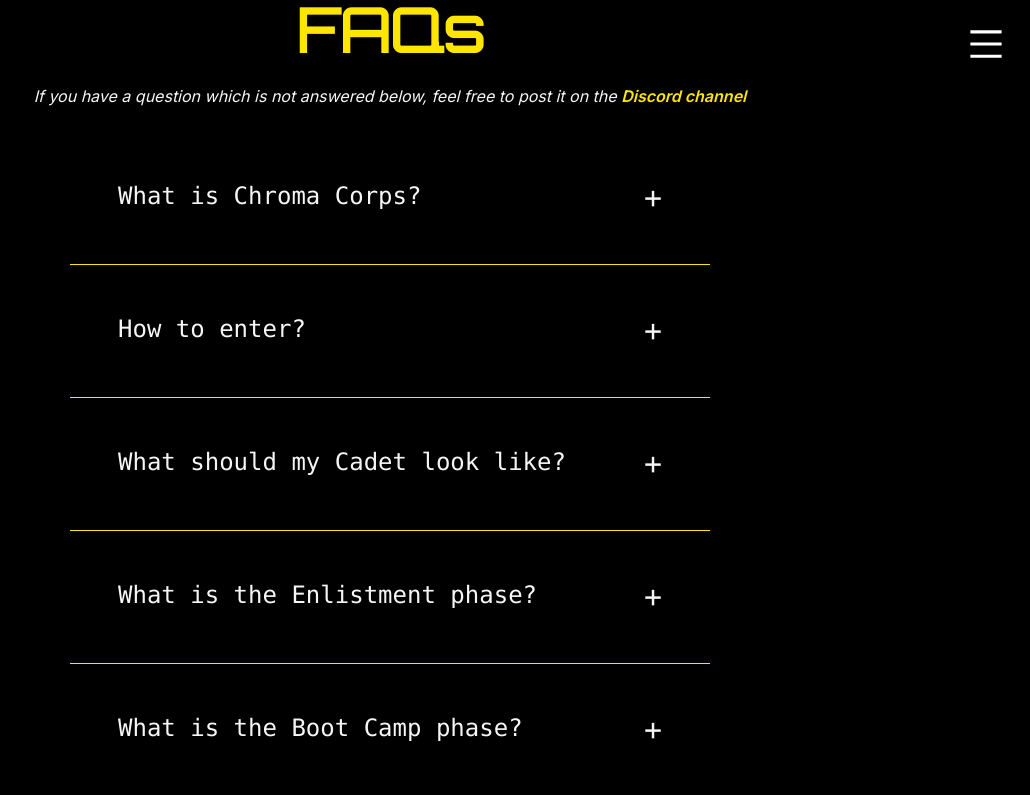
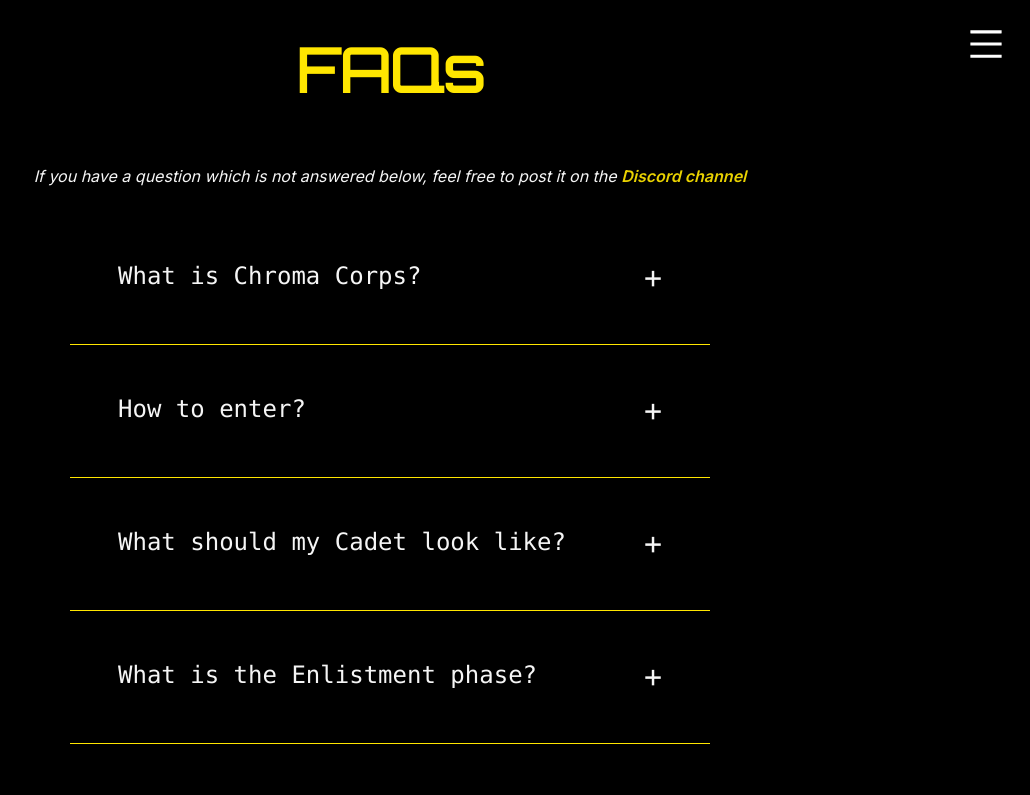
Before and after one commit to p4nthera115/chroma-corps-2.0, a Next.js app: page /faqs in a window 1280 px wide. Shown: the top 795 px of the page, without its empty margins (250-1280 px from the left). Built offline with nearby package versions, Linux system fonts and the light colour scheme.

Commit message:
loading light theme fix,  faqs title added p-10

```diff
--- a/app/faqs/AboutClient.tsx
+++ b/app/faqs/AboutClient.tsx
@@ -60,7 +60,7 @@
     flex-col
   "
     >
-      <h1 className="font-cyber font-extrabold text-center text-[#ffe600] lg:text-6xl md:text-5xl text-4xl mb-4">
+      <h1 className="font-cyber font-extrabold text-center text-[#ffe600] lg:text-6xl md:text-5xl text-4xl mb-4 p-10">
         FAQs
       </h1>
       <h3 className="text-center text-md py-2 italic sm:px-4 md:px-0 px-4 text-neutral-100">
@@ -68,7 +68,7 @@
         on the{" "}
         <a
           href="https://discord.gg/m6Q9sBdxu6"
-          className=" text-[#ffe600] font-semibold"
+          className=" text-[#ffe600] font-semibold animate-pulse"
         >
           Discord channel
         </a>
```
